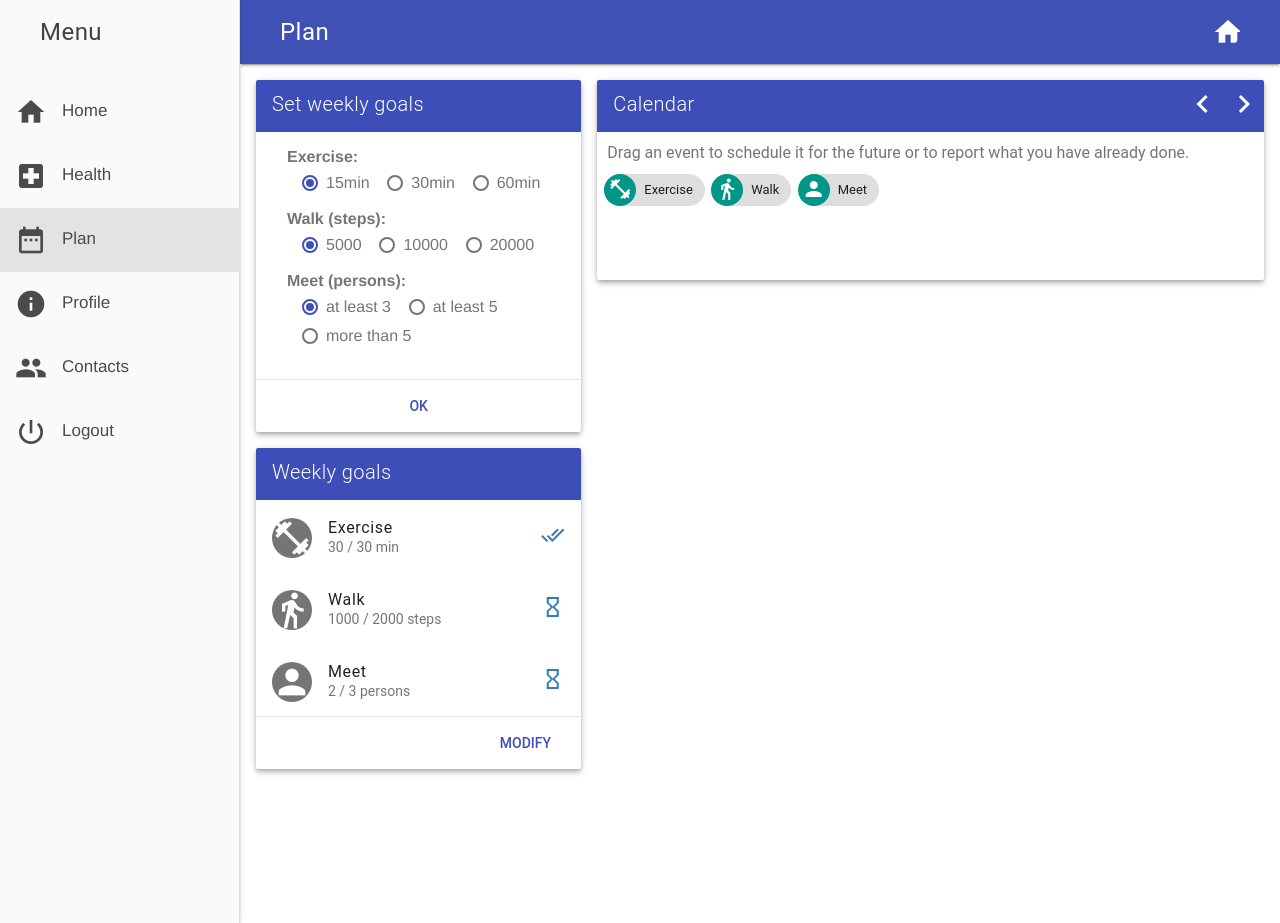
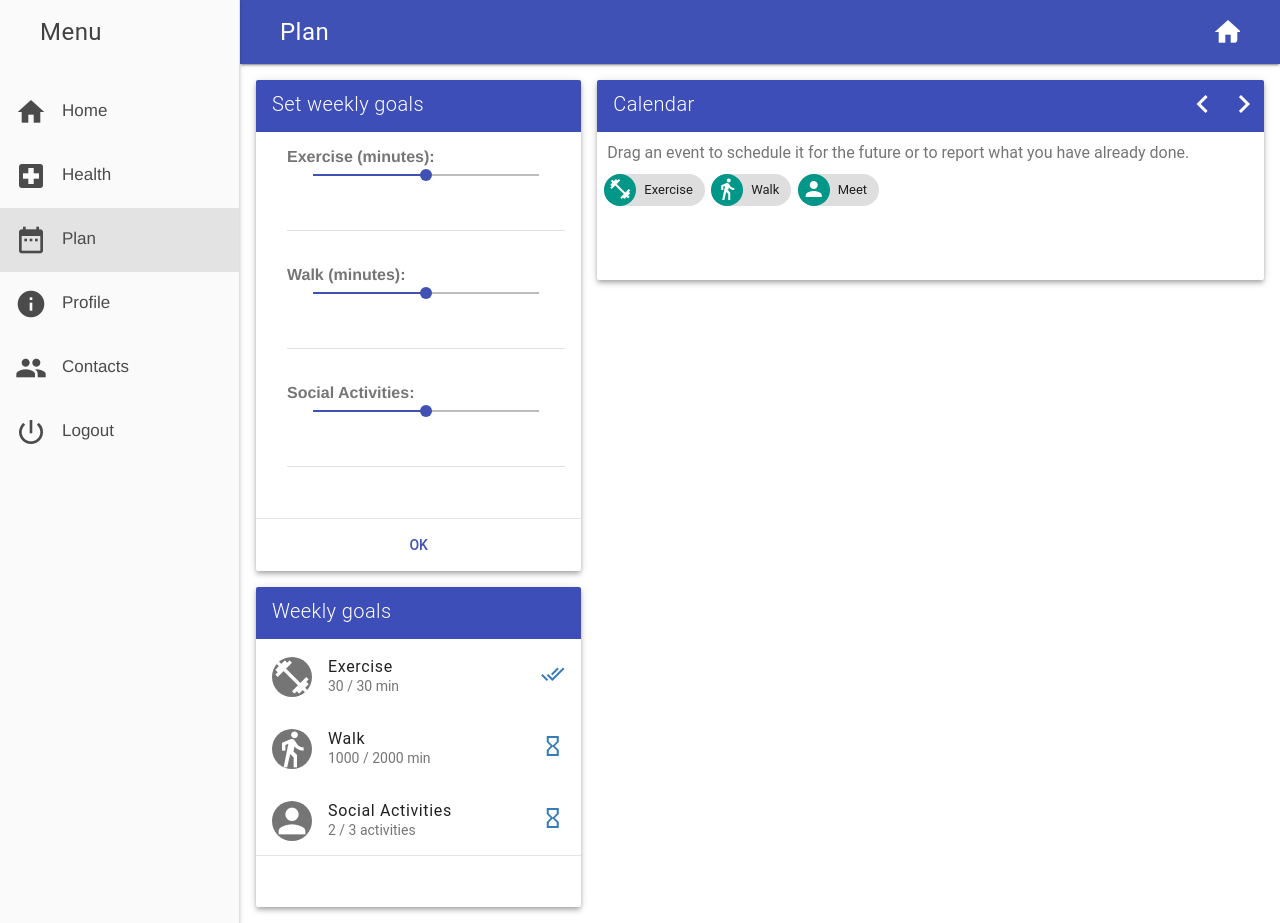
Before and after one commit to cchesta/PersonAAL_RemoteAssistant, a PHP site: page /BancomatWs/plan.php?cookies=FALSE in a window 1280 px wide. Run offline with PHP 8.4, Linux system fonts and the light colour scheme; the visitor is signed in with stand-in values (Sample User, id 1); data that the repository does not hold is empty; some libraries are stand-ins or nearby versions.

Commit message:
PERSONAAL_FCID-21 - 1st changes in new set weekly goals

```diff
--- a/plan.php
+++ b/plan.php
@@ -157,9 +157,9 @@ and open the template in the editor.
             var meetInterval= 1;
             //var cookInterval= 100;
 
-            var stepsString= "<?php echo(PLAN_GOALS_STEPS);?>";
+            var stepsString= "<?php echo(PLAN_GOALS_MIN);?>";
             var exerciseString= "<?php echo(PLAN_GOALS_MIN);?>";
-            var meetString= "<?php echo(PLAN_GOALS_PERSONS);?>";
+            var meetString= "<?php echo(PLAN_GOALS_ACTIVITY);?>";
             //var cookString= "<?php echo(PLAN_GOALS_COOK);?>";
 
             //animation fix for mobile
@@ -951,7 +951,7 @@ and open the template in the editor.
 
             //meet goal
             if(meetGoal >= 6)
-                document.getElementById("meet-actual-goal-text").textContent= meetActualAmount + " / " + meetGoal + " or more persons"; //TODO richiedere traduzione "or more persons"
+                document.getElementById("meet-actual-goal-text").textContent= meetActualAmount + " / " + meetGoal + " or more activities"; //TODO richiedere traduzione "or more persons"
             else
                 document.getElementById("meet-actual-goal-text").textContent= meetActualAmount + " / " + meetGoal + " " + meetString;
 
@@ -966,6 +966,16 @@ and open the template in the editor.
             //NEW
             sendMeetGoalToContext(meetGoal);
         }
+
+            //SLIDER
+            $('#slide_01').on('input',function(){
+            $("#text_01").get(0).MaterialTextfield.change(this.value);
+            });
+            $('#inp_text_01').keyup(function() {
+                $("#slide_01").get(0).MaterialSlider.change($( '#inp_text_01').val());
+                    console.dir($('#slide_01'));
+            });
+
 
         </script>
 
@@ -1004,6 +1014,10 @@ and open the template in the editor.
             </div>
             <main class="mdl-layout__content">
                 <div class="page-content">
+
+
+
+
                 <!-- Your content goes here -->
                 <div class="mdl-grid">
 
@@ -1035,57 +1049,49 @@ and open the template in the editor.
                         </div>-->
                     <div id="fix-grid" class="mdl-grid mdl-cell mdl-cell--4-col-desktop mdl-cell--4-col-phone mdl-cell--3-col-tablet no-stretch">
 
-                        <div id="goal-settings-card" class="goal-settings-card mdl-card mdl-shadow--4dp mdl-cell mdl-cell--12-col-desktop mdl-cell--4-col-phone mdl-cell--8-col-tablet no-stretch">
+
+                     <div id="goal-settings-card" class="goal-settings-card mdl-card mdl-shadow--4dp mdl-cell mdl-cell--12-col-desktop mdl-cell--4-col-phone mdl-cell--8-col-tablet no-stretch">
                             <div class="mdl-card__title">
                                 <h6 class="mdl-card__title-text">
                                     <?php echo(PLAN_SETGOALS_TITLE);?>
                                 </h6>
                             </div>
                             <div class="mdl-card__supporting-text mdl-card--expand">
+
                                  <div class="card-choice-group">
                                     <div class="card-group-label"><?php echo(PLAN_SETGOALS_EXERCISE.':');?></div>
-                                    <label class="mdl-radio mdl-js-radio mdl-js-ripple-effect first-radio" for="exercise-option-1">
-                                        <input type="radio" id="exercise-option-1" class="mdl-radio__button" name="exercise-options" value="15" checked>
-                                        <span class="mdl-radio__label"><?php echo('15'.PLAN_GOALS_MIN);?></span>
-                                    </label>
-                                    <label class="mdl-radio mdl-js-radio mdl-js-ripple-effect" for="exercise-option-2">
-                                        <input type="radio" id="exercise-option-2" class="mdl-radio__button" name="exercise-options" value="30">
-                                        <span class="mdl-radio__label"><?php echo('30'.PLAN_GOALS_MIN);?></span>
-                                    </label>
-                                    <label class="mdl-radio mdl-js-radio mdl-js-ripple-effect" for="exercise-option-3">
-                                        <input type="radio" id="exercise-option-3" class="mdl-radio__button" name="exercise-options" value="60">
-                                        <span class="mdl-radio__label"><?php echo('60'.PLAN_GOALS_MIN);?></span>
-                                    </label>
+                                    <input class="mdl-slider mdl-js-slider" type="range"
+  min="0" max="100" value="50" tabindex="0" id = "slide_01">
+                                    <form action="">
+                                    <div class="mdl-textfield mdl-js-textfield" id="text_01">
+                                    <input class="mdl-textfield__input" type="text" id="inp_text_01">
                                 </div>
+                            </form>
+                                </div>
+
                                 <div class="card-choice-group">
                                     <div class="card-group-label"><?php echo(PLAN_SETGOALS_WALK.':');?></div>
-                                    <label class="mdl-radio mdl-js-radio mdl-js-ripple-effect first-radio" for="walk-option-1">
-                                        <input type="radio" id="walk-option-1" class="mdl-radio__button" name="walk-options" value="5000" checked>
-                                        <span class="mdl-radio__label">5000</span>
-                                    </label>
-                                    <label class="mdl-radio mdl-js-radio mdl-js-ripple-effect" for="walk-option-2">
-                                        <input type="radio" id="walk-option-2" class="mdl-radio__button" name="walk-options" value="10000">
-                                        <span class="mdl-radio__label">10000</span>
-                                    </label>
-                                    <label class="mdl-radio mdl-js-radio mdl-js-ripple-effect" for="walk-option-3">
-                                        <input type="radio" id="walk-option-3" class="mdl-radio__button" name="walk-options" value="20000">
-                                        <span class="mdl-radio__label">20000</span>
-                                    </label>
+                                    <input class="mdl-slider mdl-js-slider" type="range"
+  min="0" max="100" value="50" tabindex="0" id = "slide_02">
+                                    <form action="">
+                                    <div class="mdl-textfield mdl-js-textfield" id="text_02">
+                                    <input class="mdl-textfield__input" type="text" id="inp_text_02">
                                 </div>
+                            </form>
+                                </div>
+
+
                                 <div class="card-choice-group">
-                                    <div class="card-group-label"><?php echo(PLAN_SETGOALS_MEET.':');?></div>
-                                    <label class="mdl-radio mdl-js-radio mdl-js-ripple-effect first-radio" for="meet-option-1">
-                                        <input type="radio" id="meet-option-1" class="mdl-radio__button" name="meet-options" value="3" checked>
-                                        <span class="mdl-radio__label"><?php echo(PLAN_SETGOALS_ATLEAST.' 3');?></span>
-                                    </label>
-                                    <label class="mdl-radio mdl-js-radio mdl-js-ripple-effect" for="meet-option-2">
-                                        <input type="radio" id="meet-option-2" class="mdl-radio__button" name="meet-options" value="5">
-                                        <span class="mdl-radio__label"><?php echo(PLAN_SETGOALS_ATLEAST.' 5');?></span>
-                                    </label>
-                                    <label class="mdl-radio mdl-js-radio mdl-js-ripple-effect" for="meet-option-3">
-                                        <input type="radio" id="meet-option-3" class="mdl-radio__button" name="meet-options" value="6">
-                                        <span class="mdl-radio__label"><?php echo(PLAN_SETGOALS_MORETHAN.' 5');?></span>
-                                    </label>
+
+                                    <div class="card-group-label"><?php echo(PLAN_SETGOALS_SOCIAL_ACTIVITY.':');?></div>
+                                    <input class="mdl-slider mdl-js-slider" type="range"
+  min="0" max="100" value="50" tabindex="0" id = "slide_03">
+                                    <form action="">
+                                    <div class="mdl-textfield mdl-js-textfield" id="text_03">
+                                    <input class="mdl-textfield__input" type="text" id="inp_text_03">
+                                </div>
+                            </form>
+
                                 </div>
 
                             </div>
@@ -1097,12 +1103,14 @@ and open the template in the editor.
                             </div>
                         </div>
 
+
+
                         <div id="goal-view-card" class="goal-view-card mdl-card mdl-shadow--4dp mdl-cell mdl-cell--12-col-desktop mdl-cell--4-col-phone mdl-cell--8-col-tablet no-stretch">
                             <div class="mdl-card__title">
                                 <h6 class="mdl-card__title-text"><?php echo(PLAN_GOALS_TITLE);?></h6>
                             </div>
                             <div class="mdl-card__supporting-text mdl-card--expand">
-                                <ul class="mdl-list">
+                                <ul class="mdl-list" onclick="showGoalSettingsCard()">
                                     <li class="mdl-list__item mdl-list__item--two-line">
                                         <span class="mdl-list__item-primary-content">
                                             <i class="material-icons mdl-list__item-avatar">fitness_center</i>
@@ -1124,7 +1132,7 @@ and open the template in the editor.
                                                 <?php echo(PLAN_GOALS_WALK);?>
                                             </span>
                                             <span id="walk-actual-goal-text" class="mdl-list__item-sub-title">
-                                                1000 / 2000 <?php echo(PLAN_GOALS_STEPS);?>
+                                                1000 / 2000 <?php echo(PLAN_GOALS_MIN);?>
                                             </span>
                                         </span>
                                         <span class="mdl-list__item-secondary-content">
@@ -1135,10 +1143,10 @@ and open the template in the editor.
                                         <span class="mdl-list__item-primary-content">
                                             <i class="material-icons mdl-list__item-avatar">person</i>
                                             <span>
-                                                <?php echo(PLAN_GOALS_MEET);?>
+                                                <?php echo(PLAN_GOALS_SOCIAL_ACTIVITY);?>
                                             </span>
                                             <span id="meet-actual-goal-text" class="mdl-list__item-sub-title">
-                                                2 / 3 <?php echo(PLAN_GOALS_PERSONS);?>
+                                                2 / 3 <?php echo(PLAN_GOALS_ACTIVITY);?>
                                             </span>
                                         </span>
                                         <span class="mdl-list__item-secondary-content">
@@ -1148,14 +1156,20 @@ and open the template in the editor.
                                 </ul>
 
                             </div>
+
+
                             <div class="mdl-card__actions mdl-card--border">
+                                <!--
                                 <a class="mdl-button mdl-button--colored mdl-js-button mdl-js-ripple-effect" onclick="showGoalSettingsCard()">
                                 <?php echo(PLAN_GOALS_MODIFY);?>
                                 </a>
-
+                                -->
                             </div>
                         </div>
                     </div>
+
+
+
 
                     <div id="calendar-card" class="calendar-card mdl-card mdl-shadow--4dp mdl-cell mdl-cell--8-col-desktop mdl-cell--4-col-phone mdl-cell--5-col-tablet no-stretch">
                         <div class="mdl-card__title">
@@ -1165,7 +1179,7 @@ and open the template in the editor.
                         </div>
                         <div class="mdl-card__supporting-text">
                             <div id='external-events'>
-<!--                                <h4>Drag event</h4>-->
+                                <!--                                <h4>Drag event</h4>-->
 				<h4>
                                     <?php echo(PLAN_CALENDAR_INSTRUCTIONS);?>
                                 </h4>
@@ -1216,8 +1230,13 @@ and open the template in the editor.
 
                     </div>
 
+                    <!--TRY NEW CALENDAR HERE -->
 
 
+
+
+
+                    <!-- NEW CALENDAR ENDS HERE -->
 
 
 
--- a/strings_en.php
+++ b/strings_en.php
@@ -130,8 +130,8 @@ define("HEALTH_WEIGHTPLOT_DATE_HINT", "Date");
 
 //PLAN PAGE
 define("PLAN_SETGOALS_TITLE", "Set weekly goals");
-define("PLAN_SETGOALS_EXERCISE", "Exercise");
-define("PLAN_SETGOALS_WALK", "Walk (steps)");
+define("PLAN_SETGOALS_EXERCISE", "Exercise (minutes)");
+define("PLAN_SETGOALS_WALK", "Walk (minutes)");
 define("PLAN_SETGOALS_MEET", "Meet (persons)");
 define("PLAN_SETGOALS_ATLEAST", "at least");
 define("PLAN_SETGOALS_MORETHAN", "more than");
@@ -162,7 +162,15 @@ define("REMOVE_EVENT_BUTTON", "REMOVE EVENT");
 define("DONE_BUTTON", "DONE");
 define("UNDONE_BUTTON", "UNDONE");
 
-
+//NEW
+//invite a friend to join activity
+define("INVITE_FRIEND_BUTTON", "INVITE FRIEND");
+define("ACCEPT_INVITATION_BUTTON", "ACCEPT");
+define("DECLINE_INVITATION_BUTTON", "DECLINE");
+//NEW SET GOALS CARD
+define("PLAN_GOALS_SOCIAL_ACTIVITY", "Social Activities");
+define("PLAN_SETGOALS_SOCIAL_ACTIVITY", "Social Activities");
+define("PLAN_GOALS_ACTIVITY", "activities");
 
 
 
@@ -295,13 +303,6 @@ define("ADD_BUTTON", "ADD");
 
 
 
-//NEW
-//invite a friend to join activity
-define("INVITE_FRIEND_BUTTON", "INVITE FRIEND");
-
-define("ACCEPT_INVITATION_BUTTON", "ACCEPT");
-define("DECLINE_INVITATION_BUTTON", "DECLINE");
-
 
 //TODO inserire traduzioni per il testo del modal mostrato in caso di heart rate troppo alta
 
```
Also changed, not shown: strings_de.php (+7 -2 lines), strings_no.php (+7 -3 lines).
